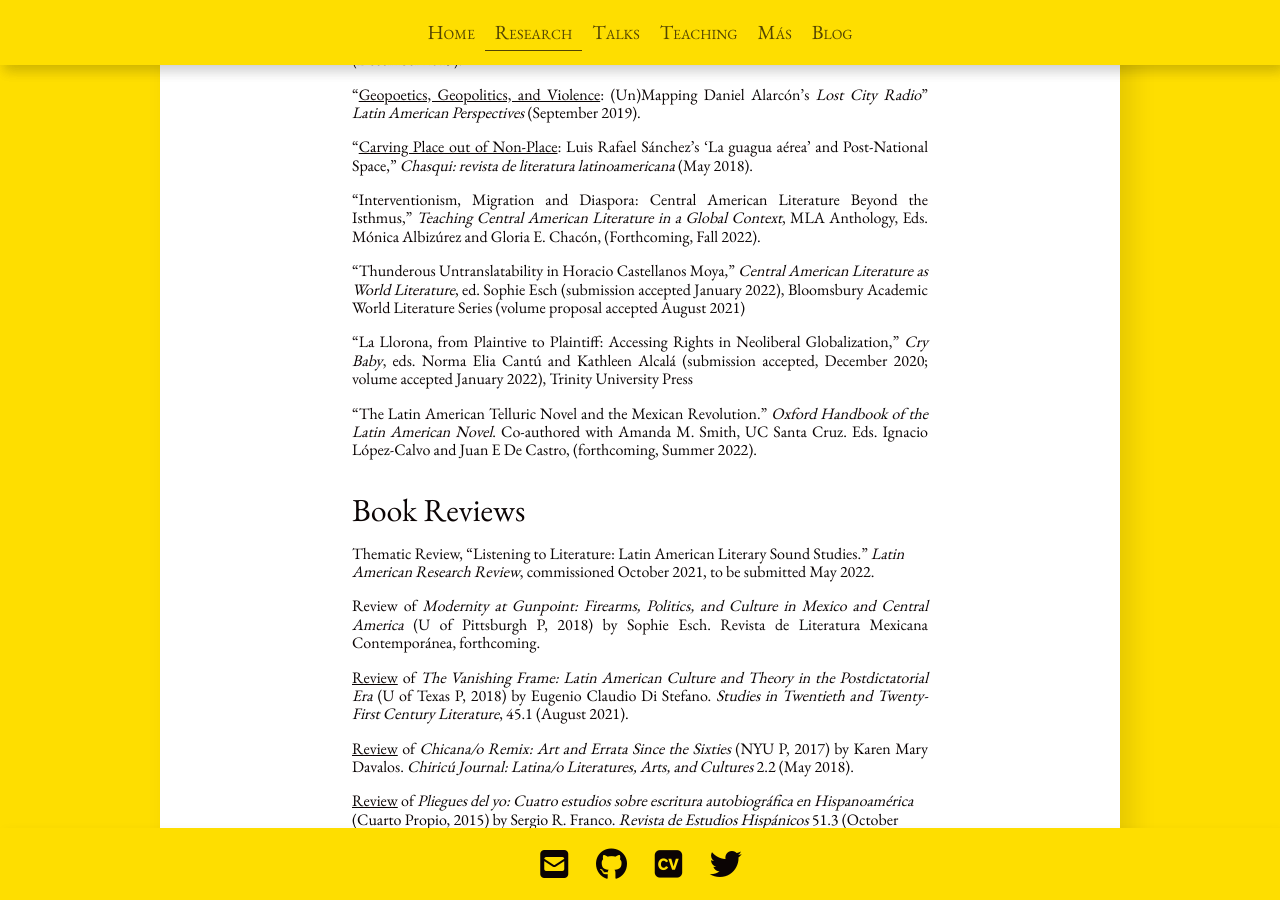
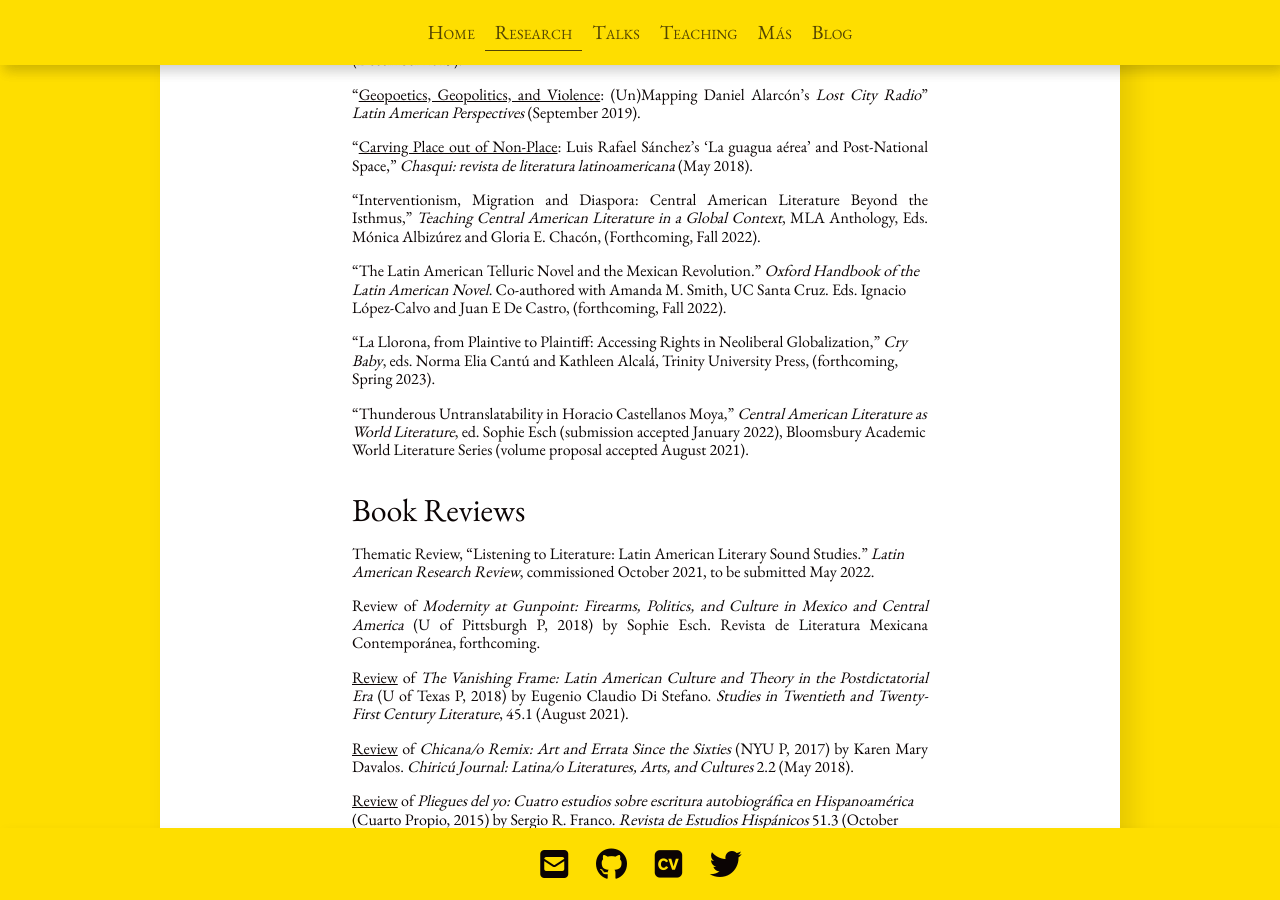
Before and after one commit to dajmcdon/tamara-site, a Jekyll site: the page built from research.md, in a window 1280 px wide and 900 px high, scrolled down 1877 px. Built offline with Jekyll 4.4.1, drawn with Linux system fonts in a browser that asks for light colours; nearby versions of some CDN libraries; some web fonts are replaced.

Commit message:
push the imgs

```diff
--- a/research.md
+++ b/research.md
@@ -31,11 +31,9 @@ I am working on a second book project, tentatively titled _Sounds of the Capital
 
 * "Interventionism, Migration and Diaspora: Central American Literature Beyond the Isthmus,” _Teaching Central American Literature in a Global Context_, MLA Anthology, Eds. Mónica Albizúrez and Gloria E. Chacón, (Forthcoming, Fall 2022).
 
-* “Thunderous Untranslatability in Horacio Castellanos Moya,” _Central American Literature as World Literature_, ed. Sophie Esch (submission accepted January 2022), Bloomsbury Academic World Literature Series (volume proposal accepted August 2021)
-
-* "La Llorona, from Plaintive to Plaintiff: Accessing Rights in Neoliberal Globalization," _Cry Baby_, eds. Norma Elia Cantú and Kathleen Alcalá (submission accepted, December 2020; volume accepted January 2022), Trinity University Press
-
-* “The Latin American Telluric Novel and the Mexican Revolution.” _Oxford Handbook of the Latin American Novel_. Co-authored with Amanda M. Smith, UC Santa Cruz. Eds. Ignacio López-Calvo and Juan E De Castro, (forthcoming, Summer 2022).
+* “The Latin American Telluric Novel and the Mexican Revolution.” _Oxford Handbook of the Latin American Novel_. Co-authored with Amanda M. Smith, UC Santa Cruz. Eds. Ignacio López-Calvo and Juan E De Castro, (forthcoming, Fall 2022).
+* "La Llorona, from Plaintive to Plaintiff: Accessing Rights in Neoliberal Globalization," _Cry Baby_, eds. Norma Elia Cantú and Kathleen Alcalá, Trinity University Press, (forthcoming, Spring 2023).
+* “Thunderous Untranslatability in Horacio Castellanos Moya,” _Central American Literature as World Literature_, ed. Sophie Esch (submission accepted January 2022), Bloomsbury Academic World Literature Series (volume proposal accepted August 2021).
 
 
 
```
Also changed, not shown: assets/images/PublicHumanitiesHub_LaunchParty2.jpg (added), assets/images/Research_Chasqui_2018.jpg (added), assets/images/Research_LAP2019.jpg (added), assets/images/Research_MLN2021.jpg (added), assets/images/Research_Oxford_Mex-Rev.jpg (added), assets/images/Research_RCEH2019.jpg (added), assets/images/Research_REH2021.jpg (added), assets/images/Talks_LAS-Ayotzinapa2021.png (added), assets/images/Talks_Stanford2022.png (added), assets/images/Talks_UCSC_Alegoria-fracasada.jpg (added), 1 other file.
